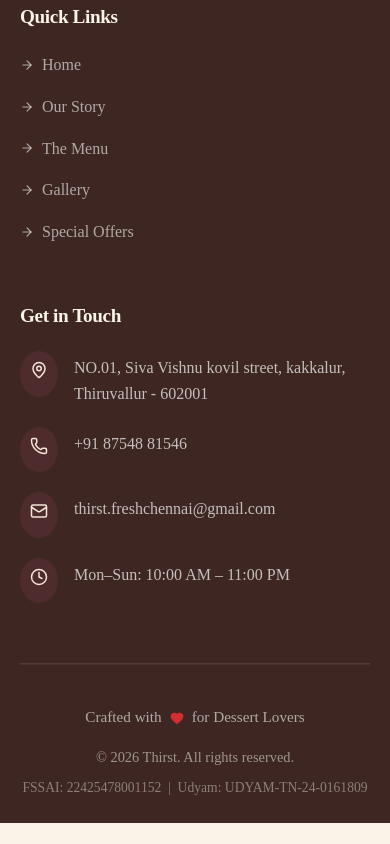
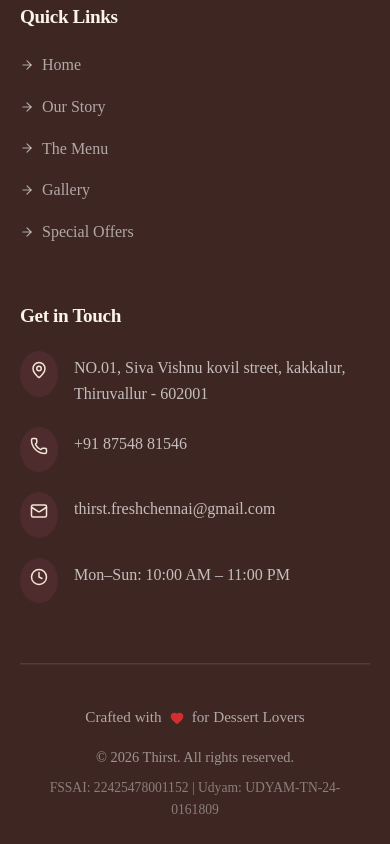
Before and after one commit to graydotservices/Thirst, a Next.js app: page /about in a window 390 px wide. Shown: the part 6563-7407 px from the top of the page. Before the commit the page ends 7386 px from the top, so only its background shows below. Built offline with nearby package versions, Linux system fonts and the light colour scheme.

Commit message:
Fix footer text overflow on mobile by allowing word wrap

```diff
--- a/components/Footer.tsx
+++ b/components/Footer.tsx
@@ -111,7 +111,7 @@ export default function Footer() {
           </div>
           <div>
             <p style={{ color: 'rgba(255,255,255,0.5)', fontSize: '0.9rem', marginBottom: '8px' }}>&copy; {new Date().getFullYear()} Thirst. All rights reserved.</p>
-            <p style={{ color: 'rgba(255,255,255,0.4)', fontSize: '0.85rem' }}>FSSAI: 22425478001152 &nbsp;|&nbsp; Udyam: UDYAM-TN-24-0161809</p>
+            <p style={{ color: 'rgba(255,255,255,0.4)', fontSize: '0.85rem', wordBreak: 'break-word', padding: '0 10px' }}>FSSAI: 22425478001152 | Udyam: UDYAM-TN-24-0161809</p>
           </div>
         </div>
       </div>
```
